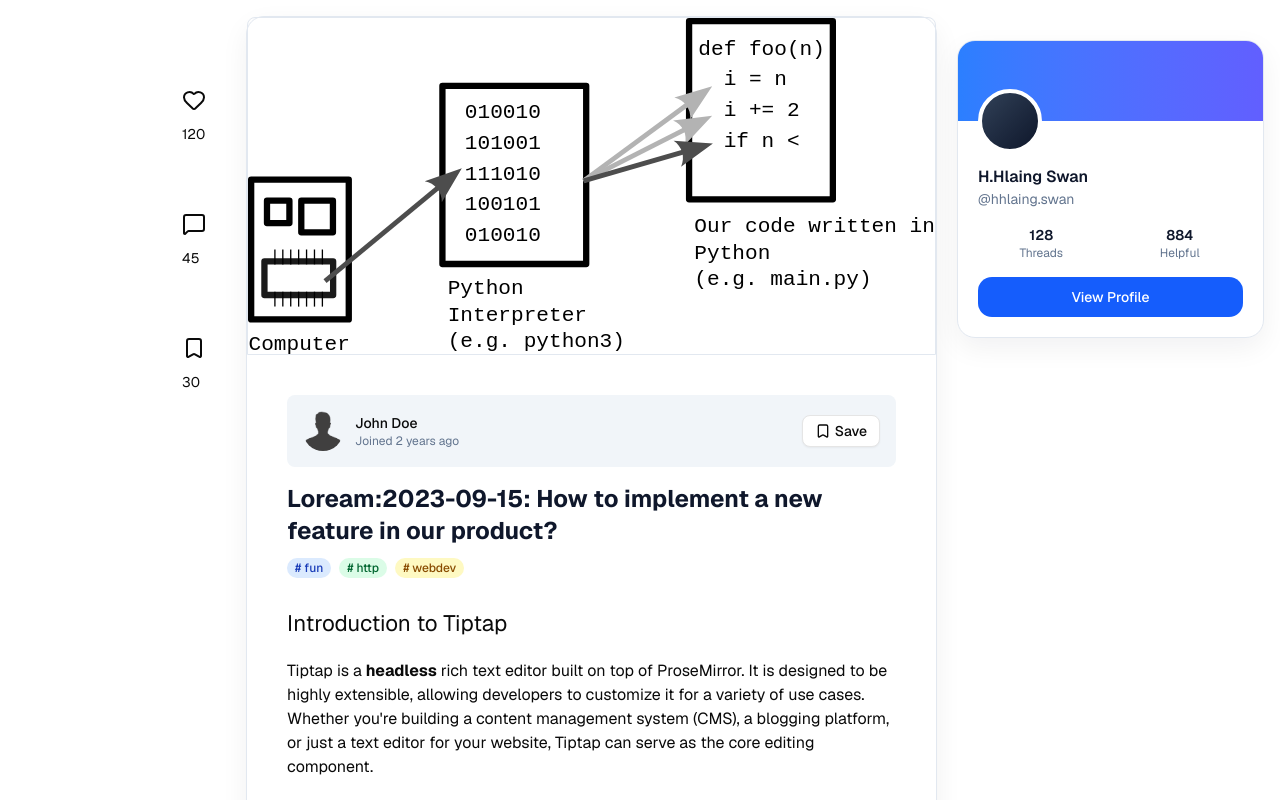
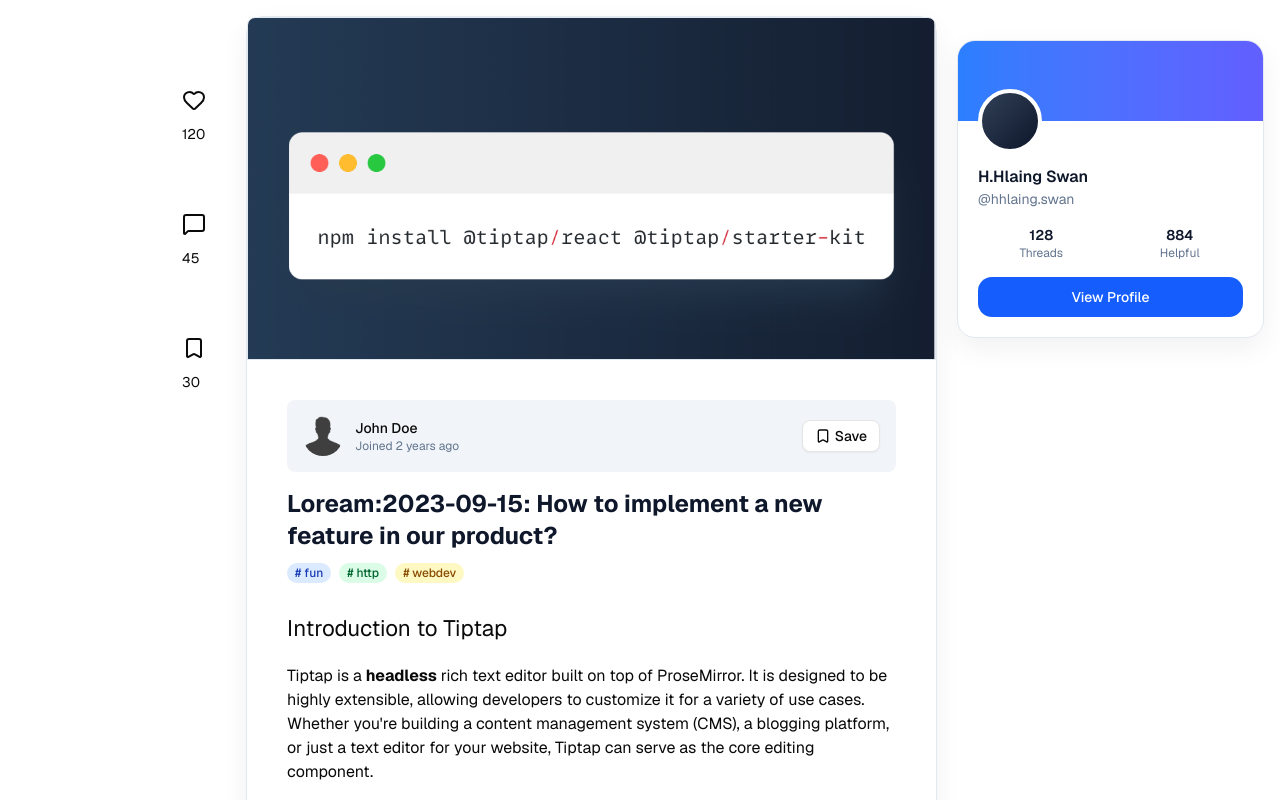
Before and after one commit to one-project-one-month/DevCom_Next, a Next.js app: page /PostDetail/1 in a window 1280 px wide. Shown: the top 800 px of the page. Built offline with nearby package versions, Linux system fonts and the light colour scheme.

Commit message:
update & solve error

```diff
--- a/app/PostDetail/[id]/page.tsx
+++ b/app/PostDetail/[id]/page.tsx
@@ -2,7 +2,7 @@ import Image from "next/image";
 import CommentSection from "../CommentSection";
 import PostContent from "../PostContent";
 import { ProfileSection } from "../ProfileSection";
-import py from "@/assets/img/py.svg";
+import tiptapImg from "@/assets/img/tiptap.png";
 import { PanelCard } from "@/components/dashboard/shared";
 import CreatorProfile from "../CreatorProfile";
 import Reaction from "../Reaction";
@@ -19,7 +19,7 @@ export default function PostDetail() {
         {/* Main Content - PanelCard */}
         <PanelCard className="flex-grow w-full mx-auto">
           <Image
-            src={py}
+            src={tiptapImg}
             alt="Post Image"
             className="rounded-t-md rounded-b-none w-full border border-slate-200 dark:border-slate-700"
           />
--- a/components/ui/CommentEditor.tsx
+++ b/components/ui/CommentEditor.tsx
@@ -13,12 +13,14 @@ import {
 } from "lucide-react";
 
 export const CommentEditor = ({ editor }: { editor: Editor | null }) => {
-  if (!editor) return;
-
   const editorState = useEditorState({
     editor,
     selector: menuBarStateSelector,
   });
+
+  if (!editor) {
+    return null;
+  }
 
   const toggleHighlight = () => {
     if (editor.isActive("highlight")) {
```
Also changed, not shown: assets/img/tiptap.png (added).
